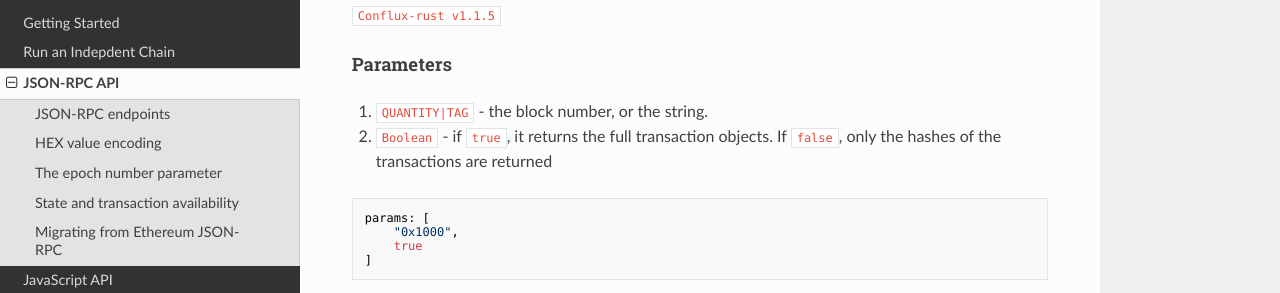
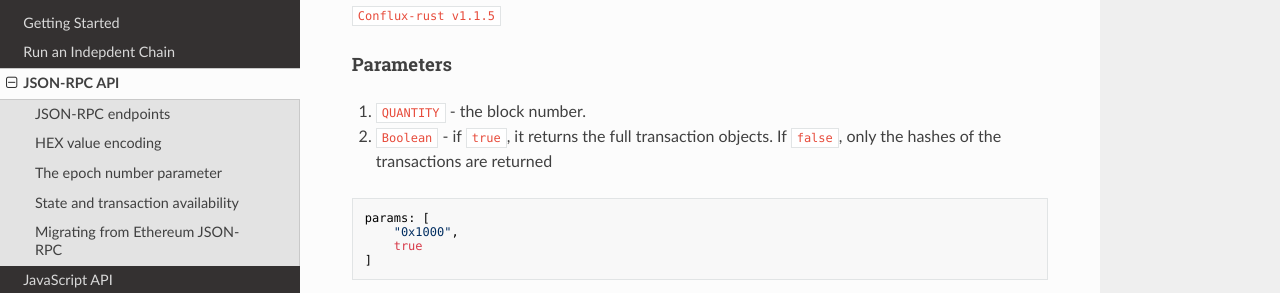
Before and after one commit to Conflux-Chain/conflux-doc, an MkDocs documentation site: the page built from docs/json-rpc.md, in a window 1280 px wide and 900 px high, scrolled down 36808 px. Shown: the part 156-449 px from the top of the window. Built offline with MkDocs 1.6.1, drawn with Linux system fonts in a browser that asks for light colours; nearby versions of some CDN libraries.

Commit message:
update
getBlockByBlockNumber parameter type

````diff
--- a/docs/json-rpc.md
+++ b/docs/json-rpc.md
@@ -1750,7 +1750,7 @@ Returns information about a block, identified by its block number (block's tree-
 
 #### Parameters
 
-1. `QUANTITY|TAG` - the block number, or the string.
+1. `QUANTITY` - the block number.
 2. `Boolean` - if `true`, it returns the full transaction objects. If `false`, only the hashes of the transactions are returned
 
 ```json
````
